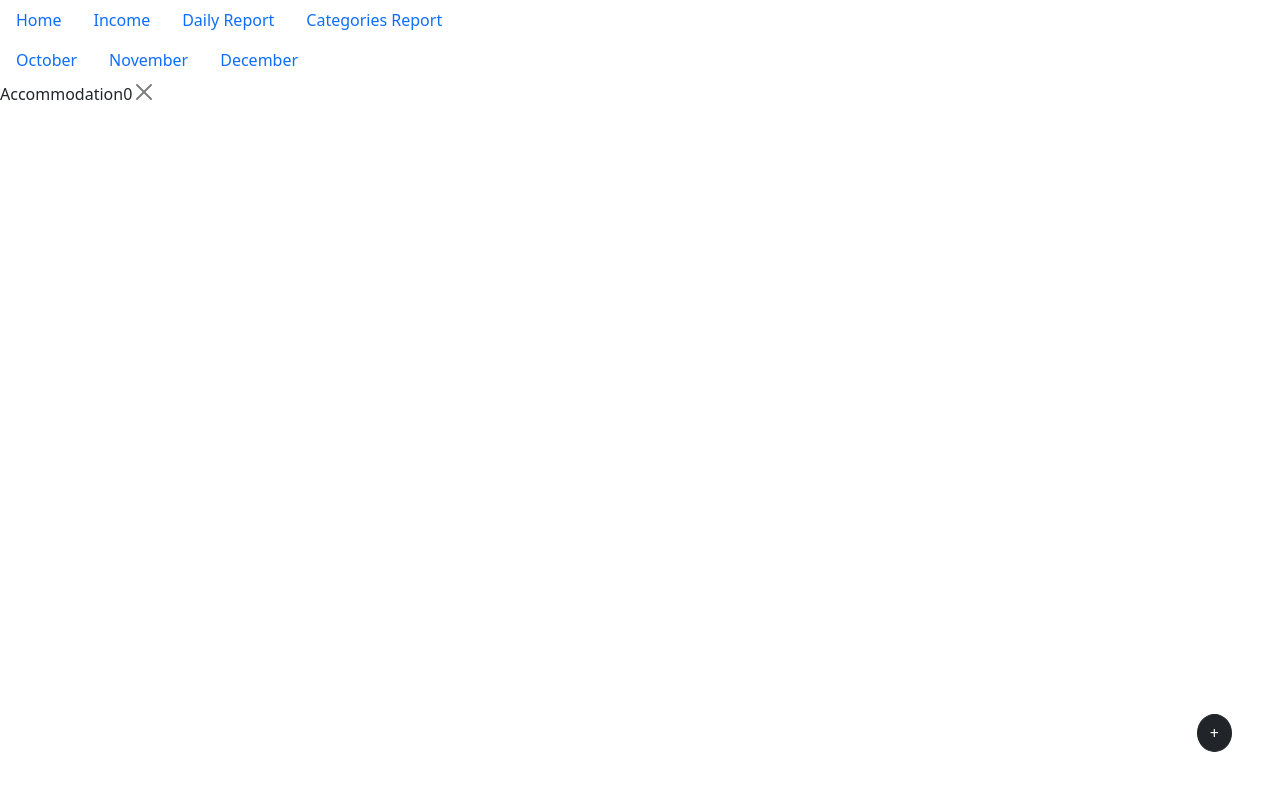
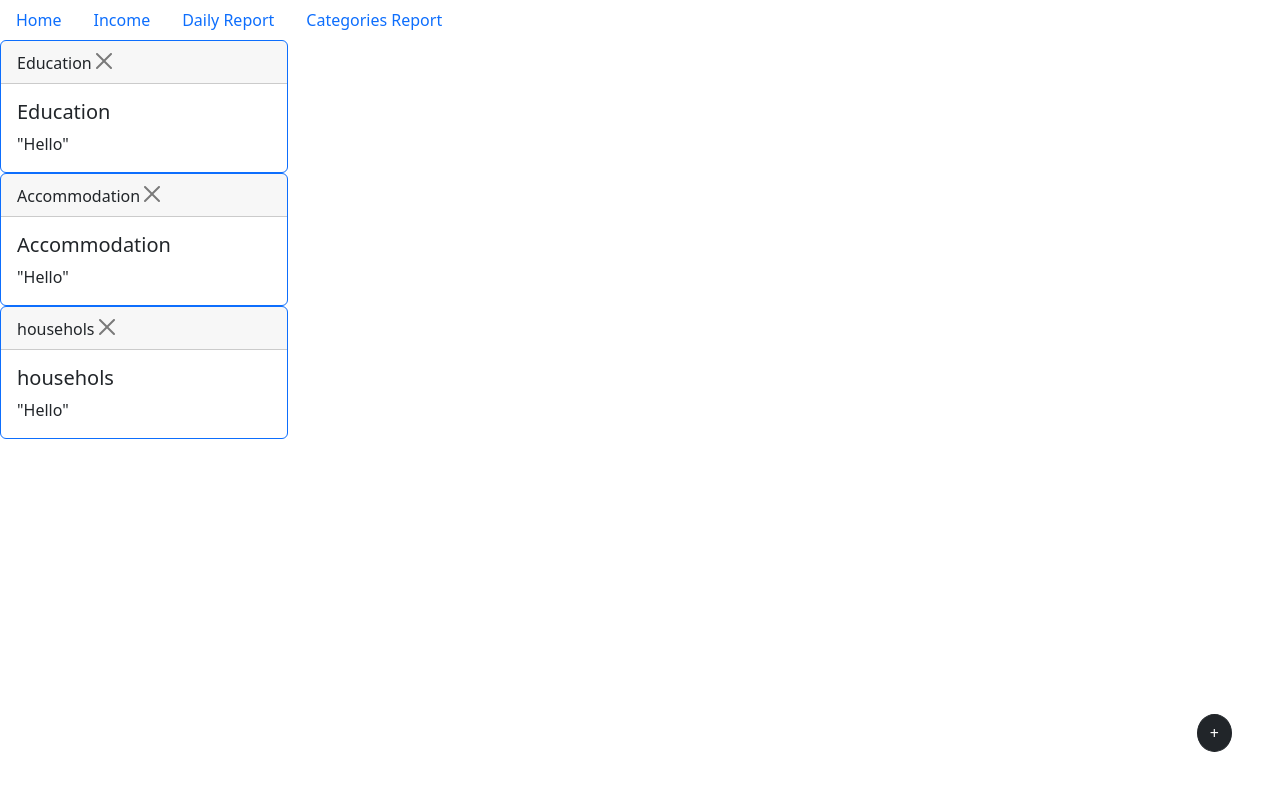
Before and after one commit to LinhLe2307/Expense_Tracking_App_Typescript_React, a React (Create React App) app: page /categories-report in a window 1280 px wide. Shown: the top 790 px of the page. Built offline with nearby package versions, Linux system fonts and the light colour scheme; data requests are answered from the project's data file.

Commit message:
Added category card

```diff
--- a/db.json
+++ b/db.json
@@ -1,22 +1,26 @@
 {
   "notes": [
     {
-      "date": "Saturday, October 22, 2022",
-      "title": "Second",
-      "amount": "23",
-      "description": "second",
-      "categories": [],
-      "color": "#cd8484",
-      "id": 2
+      "date": "Sunday, October 23, 2022",
+      "title": "First1",
+      "amount": "230",
+      "description": "22",
+      "categories": [
+        "Education"
+      ],
+      "color": "#fb8e8e",
+      "id": 1
     },
     {
-      "date": "Saturday, October 22, 2022",
-      "title": "second",
-      "amount": "234",
-      "description": "2nd",
-      "categories": [],
-      "color": "#d16b6b",
-      "id": 3
+      "date": "Sunday, October 23, 2022",
+      "title": "Second",
+      "amount": "45",
+      "description": "2",
+      "categories": [
+        "Education"
+      ],
+      "color": "#913b3b",
+      "id": 2
     }
   ],
   "income": [
@@ -55,11 +59,25 @@
   ],
   "categories": [
     {
-      "date": "Saturday, October 22, 2022",
+      "date": "Sunday, October 23, 2022",
       "title": "Accommodation",
-      "description": "23",
-      "color": "#4e3c3c",
+      "description": "1",
+      "color": "#c37f7f",
       "id": 1
+    },
+    {
+      "date": "Sunday, October 23, 2022",
+      "title": "Education",
+      "description": "2",
+      "color": "#d69595",
+      "id": 2
+    },
+    {
+      "date": "Sunday, October 23, 2022",
+      "title": "househols",
+      "description": "3",
+      "color": "#e30d0d",
+      "id": 3
     }
   ]
 }
--- a/src/components/CategoriesReport/CategoriesReport.tsx
+++ b/src/components/CategoriesReport/CategoriesReport.tsx
@@ -26,7 +26,7 @@ const CategoriesReport = () => {
         color: ""
     });
 
-    const handleInputExpense = (e:React.ChangeEvent<HTMLInputElement>):void => {
+    const handleInputCategory = (e:React.ChangeEvent<HTMLInputElement>):void => {
         setInputCategory({
             ...inputCategory,
             [e.target.name] : e.target.value
@@ -51,7 +51,7 @@ const CategoriesReport = () => {
 
   return (
     <div>
-      <Nav defaultActiveKey="/home" as="ul">
+      {/* <Nav defaultActiveKey="/home" as="ul">
 
         <Nav.Item as="li">
           <Nav.Link eventKey="link-1">October</Nav.Link>
@@ -62,14 +62,14 @@ const CategoriesReport = () => {
         <Nav.Item as="li">
           <Nav.Link eventKey="link-3">December</Nav.Link>
         </Nav.Item>
-      </Nav>
+      </Nav> */}
       <CategoryDetails />
 
         <FormModel
           inputExpense={inputCategory}
           expenseId={expenseId}
           submitHandler={submitHandler}
-          handleInputExpense={handleInputExpense}
+          handleInputExpense={handleInputCategory}
           type="categories"
           baseURL="http://localhost:3010/categories"
     />
--- a/src/components/CategoriesReport/CategoryDetails.tsx
+++ b/src/components/CategoriesReport/CategoryDetails.tsx
@@ -1,9 +1,10 @@
 import { nanoid } from 'nanoid';
 import React from 'react'
-import { CloseButton } from 'react-bootstrap';
+import { Button, Card, CloseButton } from 'react-bootstrap';
 import { useAppDispatch, useAppSelector } from '../../app/hooks';
-import { deleteCategory } from '../../features/categories/categoriesSlice';
+import { deleteCategory, handleOpenEditCategory } from '../../features/categories/categoriesSlice';
 import { deleteExpenseCategories } from '../../features/expense/expenseSlice';
+import CustomDropdown from '../CustomDropdown';
 
 const CategoryDetails = () => {
   const categoriesList = useAppSelector(state => state.categories.inputLists);
@@ -59,10 +60,23 @@ const CategoryDetails = () => {
       {
         detailsDiv().map((list, i) => {
         return (
-          <div key={nanoid()}>
-            {list[0]}{list[1]}
+          // <div key={nanoid()}>
+          //   {list[0]}{list[1]}
+          //     <CloseButton onClick={()=>handleDelete(list[0])}/>
+          // </div>
+          <Card border="primary" style={{ width: '18rem' }}>
+            <Card.Header>
+              {list[0]}
               <CloseButton onClick={()=>handleDelete(list[0])}/>
-          </div>
+            </Card.Header>
+
+        <Card.Body>
+          <Card.Title>{list[0]}</Card.Title>
+          <Card.Text>
+            "Hello"
+          </Card.Text>
+        </Card.Body>
+      </Card>
         )})
       }
     </>
--- a/src/components/CustomDropdown.tsx
+++ b/src/components/CustomDropdown.tsx
@@ -1,8 +1,7 @@
 import React from 'react'
-import { AnyAction, PayloadAction } from '@reduxjs/toolkit';
+import { AnyAction } from '@reduxjs/toolkit';
 import { Dropdown } from 'react-bootstrap';
 import { useAppDispatch } from '../app/hooks';
-import { ExpenseModel } from '../models/reduxModels';
 import { handleOpenForm } from '../features/expense/expenseSlice';
 interface Action {
     action: {
@@ -14,7 +13,7 @@ interface Action {
 interface MyProps {
     deleteItem:(itemId: number)=> AnyAction,
     handleOpenEditItem:(itemId:number)=>AnyAction,
-    itemId: number,
+    itemId: number | string,
 }
 
 const CustomDropdown = ({deleteItem, handleOpenEditItem, itemId}:MyProps) => {
@@ -29,7 +28,6 @@ const CustomDropdown = ({deleteItem, handleOpenEditItem, itemId}:MyProps) => {
                     id="dropdown-basic"
                 >
                     </Dropdown.Toggle>
-
                     <Dropdown.Menu >
                     <Dropdown.Item
                             onClick={()=> {
--- a/src/components/Income/Income.tsx
+++ b/src/components/Income/Income.tsx
@@ -27,7 +27,7 @@ const Income = () => {
         color: ""
     });
 
-    const handleInputExpense = (e:React.ChangeEvent<HTMLInputElement>):void => {
+    const handleInputIncome = (e:React.ChangeEvent<HTMLInputElement>):void => {
         setInputExpense({
             ...inputExpense,
             [e.target.name] : e.target.value
@@ -70,7 +70,7 @@ const Income = () => {
             inputExpense={inputExpense}
             expenseId={expenseId}
             submitHandler={submitHandler}
-            handleInputExpense={handleInputExpense}
+            handleInputExpense={handleInputIncome}
             baseURL="http://localhost:3010/income"
         />
     </>
```
